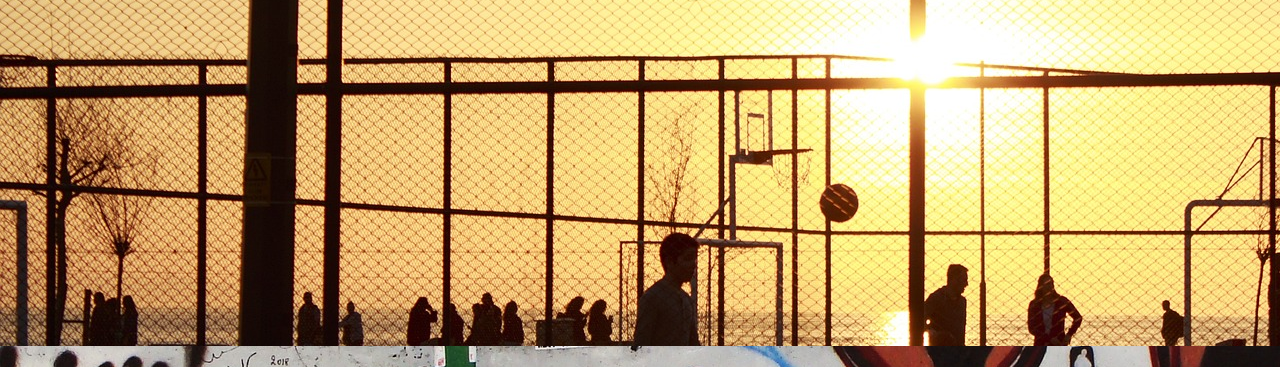
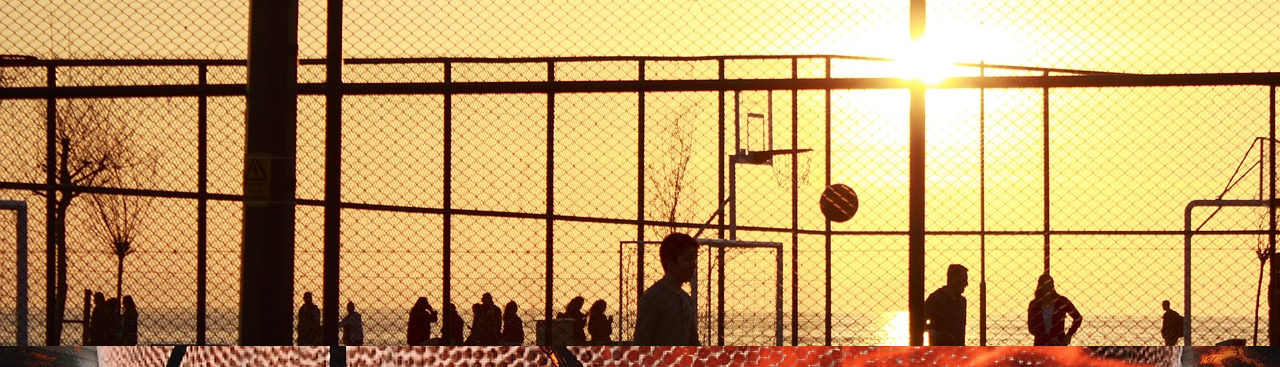
Before and after one commit to Augustin-Lev/Basketball, a plain HTML site: page index.html in a window 1280 px wide. Shown: the part 454-821 px from the top of the page. Drawn offline with nearby package versions, Linux system fonts and the light colour scheme.

Commit message:
changement image de fond

```diff
--- a/style.css
+++ b/style.css
@@ -1,5 +1,5 @@
-htlm{
-    width: 100%;
+body, html{
+    width: 100vw;
     margin : 0;
     padding: 0;
     overflow: hidden;
@@ -30,7 +30,7 @@ htlm{
     color :  rgb(150, 224, 114)!important ;
 }
 body{
-    background-image: url("image/mure.jpg");
+    background-image: url("image/fond_ecran.jpg");
     background-repeat: no-repeat;
     background-attachment: fixed;
 
```
Also changed, not shown: image/fond_ecran.jpg (added).
